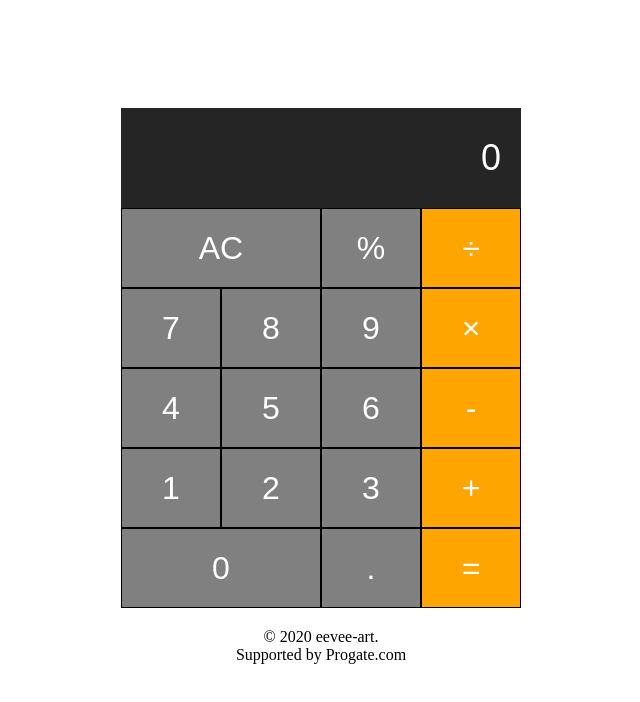
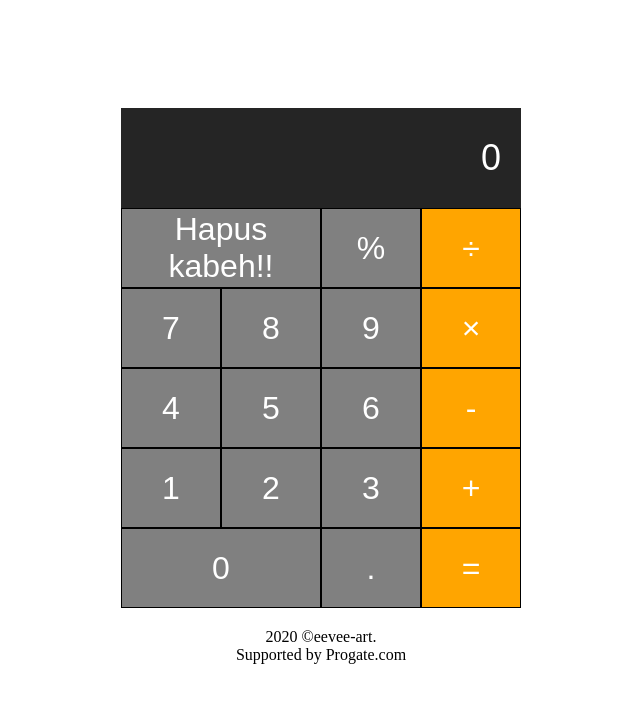
Before and after one commit to eevee-art/eevee-art.github.io, a plain HTML site: page Kalkulator/index.html in a window 1280 px wide. Shown: the whole page, without its empty margins (319-959 px from the left). Drawn offline with Linux system fonts and the light colour scheme.

Commit message:
Update index.html

```diff
--- a/Kalkulator/index.html
+++ b/Kalkulator/index.html
@@ -11,7 +11,7 @@
     <input type="text" class="calculator-screen" value="0" disabled />
     <div class="calculator-keys">
         <div class="row">
-            <button class="all-clear">AC</button>
+            <button class="all-clear">Hapus kabeh!!</button>
             <button class="percentage">%</button>
             <button class="operator" value="/">&divide;</button>
         </div>
@@ -41,6 +41,6 @@
     </div>
     </div>
     <script type="text/javascript" src="script.js"></script>
-    <footer>&copy; 2020 eevee-art.<br>Supported by Progate.com</footer>
+    <footer>2020 &copy;eevee-art.<br>Supported by Progate.com</footer>
 </body>
 </html>
```
